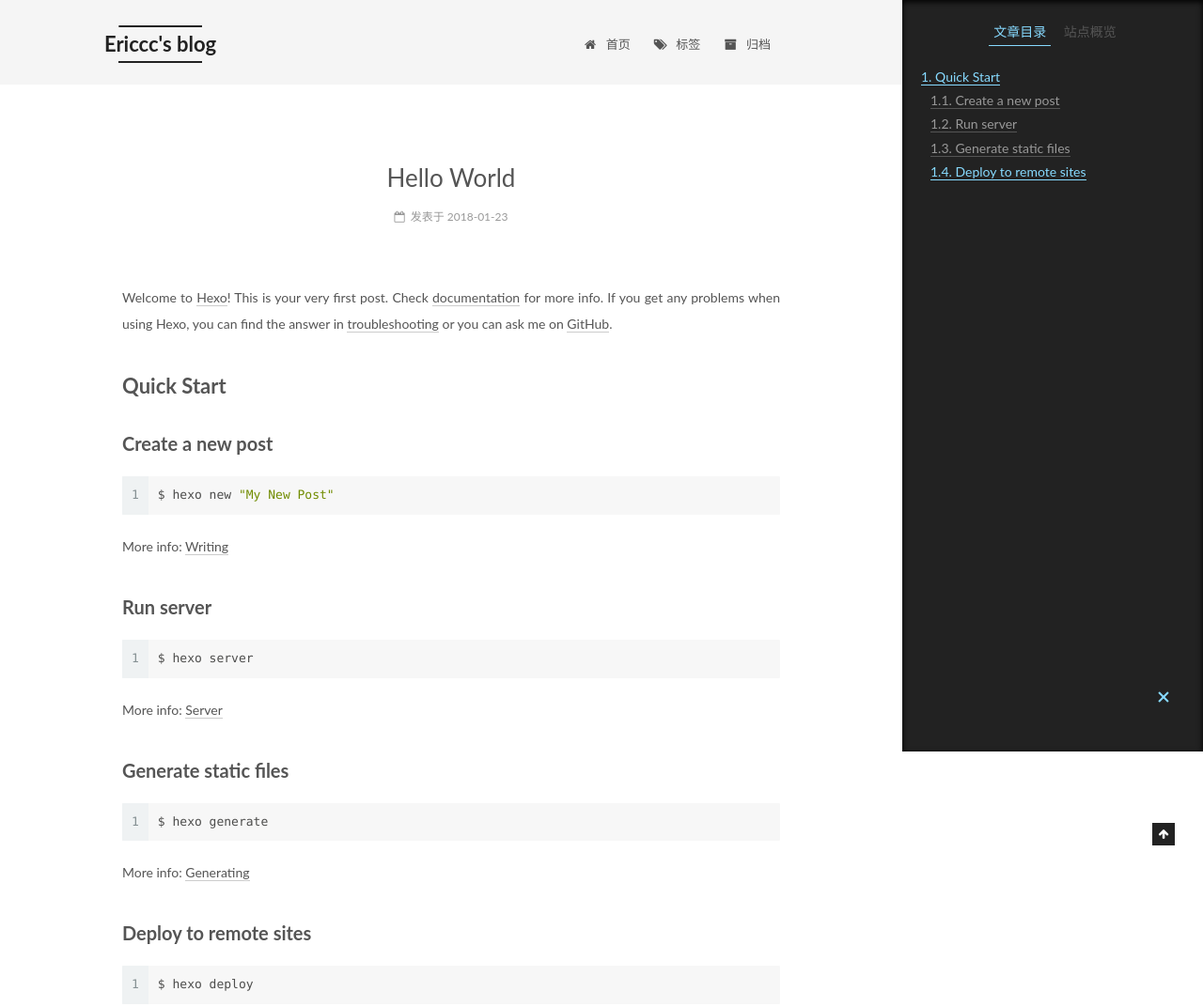
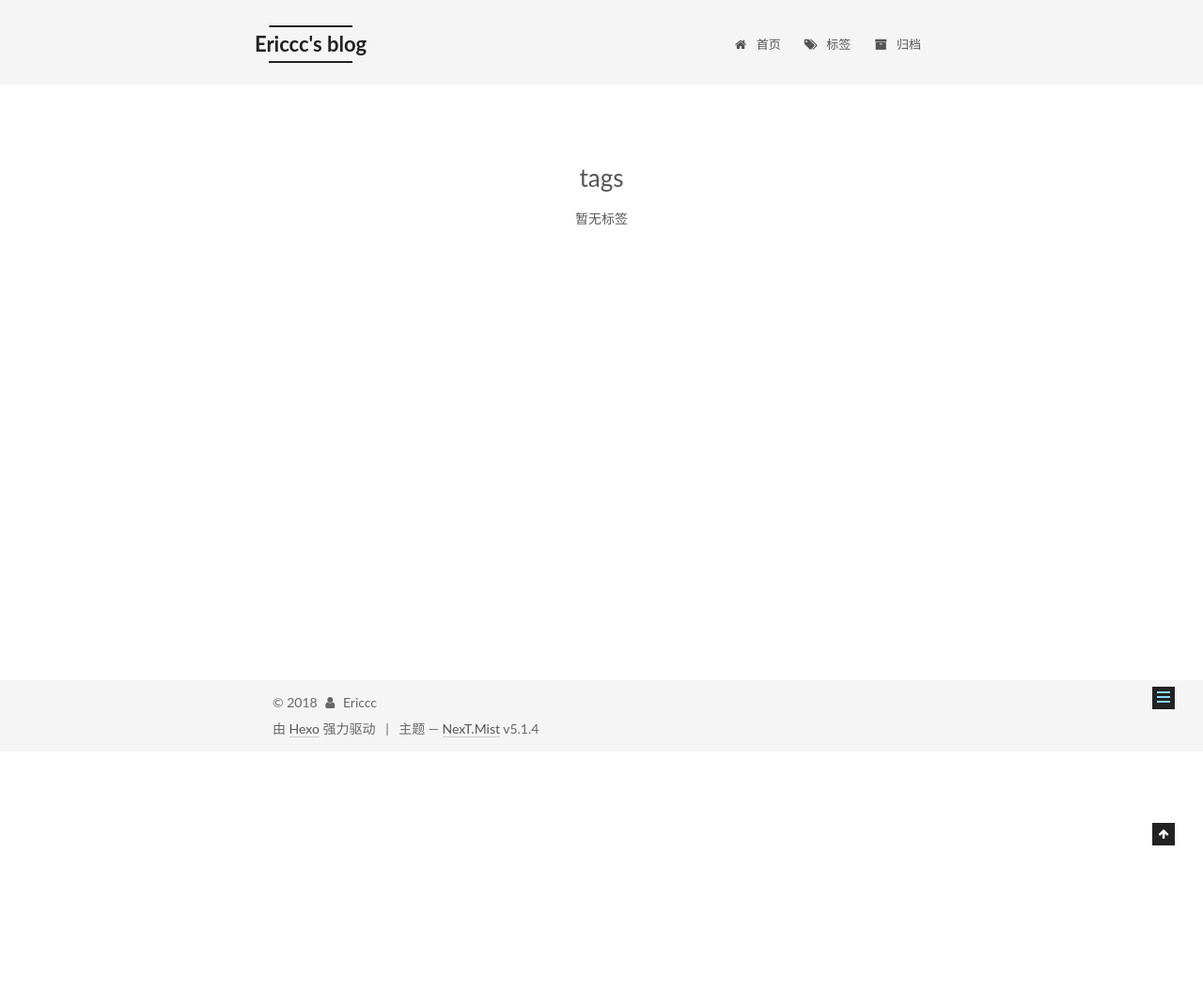
Before and after one commit to nash635-zz/nash635.github.io, a plain HTML site: page tags/index.html in a window 1280 px wide. Shown: the top 1072 px of the page at 94% size. After the commit the page ends 800 px from the top, so only its background shows below. Drawn offline with Linux system fonts and the light colour scheme.

Commit message:
Site updated: 2018-01-30 23:46:55

```diff
--- a/css/main.css
+++ b/css/main.css
@@ -1822,7 +1822,7 @@ pre .javascript .function {
   width: 4px;
   height: 4px;
   border-radius: 50%;
-  background: #ff2eff;
+  background: #95b12a;
 }
 .links-of-blogroll {
   font-size: 13px;
--- a/2018/01/23/hello-world/index.html
+++ b/tags/index.html
@@ -79,17 +79,14 @@
 
 
 
-<meta name="description" content="Welcome to Hexo! This is your very first post. Check documentation for more info. If you get any problems when using Hexo, you can find the answer in troubleshooting or you can ask me on GitHub. Quick">
-<meta property="og:type" content="article">
-<meta property="og:title" content="Hello World">
-<meta property="og:url" content="http://nash635.github.io/2018/01/23/hello-world/index.html">
+<meta property="og:type" content="website">
+<meta property="og:title" content="tags">
+<meta property="og:url" content="http://nash635.github.io/tags/index.html">
 <meta property="og:site_name" content="Ericcc&#39;s blog">
-<meta property="og:description" content="Welcome to Hexo! This is your very first post. Check documentation for more info. If you get any problems when using Hexo, you can find the answer in troubleshooting or you can ask me on GitHub. Quick">
 <meta property="og:locale" content="zh-Hans">
-<meta property="og:updated_time" content="2018-01-23T16:33:04.647Z">
+<meta property="og:updated_time" content="2018-01-31T07:46:02.730Z">
 <meta name="twitter:card" content="summary">
-<meta name="twitter:title" content="Hello World">
-<meta name="twitter:description" content="Welcome to Hexo! This is your very first post. Check documentation for more info. If you get any problems when using Hexo, you can find the answer in troubleshooting or you can ask me on GitHub. Quick">
+<meta name="twitter:title" content="tags">
 
 
 
@@ -119,13 +116,13 @@
 
 
 
-  <link rel="canonical" href="http://nash635.github.io/2018/01/23/hello-world/"/>
+  <link rel="canonical" href="http://nash635.github.io/tags/"/>
 
 
 
 
 
-  <title>Hello World | Ericcc's blog</title>
+  <title>tags | Ericcc's blog</title>
 
 
 
@@ -232,128 +229,38 @@
 
 
 
+    <div class="post-block page">
+      <header class="post-header">
+
+	<h1 class="post-title" itemprop="name headline">tags</h1>
+
+
+
+</header>
 
 
 
 
-
-  <article class="post post-type-normal" itemscope itemtype="http://schema.org/Article">
+      <div class="post-body">
 
 
+          <div class="tag-cloud">
+            <div class="tag-cloud-title">
+                暂无标签
+            </div>
+            <div class="tag-cloud-tags">
 
-  <div class="post-block">
-    <link itemprop="mainEntityOfPage" href="http://nash635.github.io/2018/01/23/hello-world/">
+            </div>
+          </div>
 
-    <span hidden itemprop="author" itemscope itemtype="http://schema.org/Person">
-      <meta itemprop="name" content="Ericcc">
-      <meta itemprop="description" content="">
-      <meta itemprop="image" content="/images/avatar.gif">
-    </span>
+      </div>
 
-    <span hidden itemprop="publisher" itemscope itemtype="http://schema.org/Organization">
-      <meta itemprop="name" content="Ericcc's blog">
-    </span>
-
-
-      <header class="post-header">
-
-
-
-          <h1 class="post-title" itemprop="name headline">Hello World</h1>
-
-
-        <div class="post-meta">
-          <span class="post-time">
-
-              <span class="post-meta-item-icon">
-                <i class="fa fa-calendar-o"></i>
-              </span>
-
-                <span class="post-meta-item-text">发表于</span>
-
-              <time title="创建于" itemprop="dateCreated datePublished" datetime="2018-01-23T08:33:04-08:00">
-                2018-01-23
-              </time>
-
-
-
-
-
-          </span>
-
-
-
-
-
-
-
-
-
-
-
-
-
-
-
-
-        </div>
-      </header>
-
-
-
-
-
-    <div class="post-body" itemprop="articleBody">
-
-
-
-
-
-        <p>Welcome to <a href="https://hexo.io/" target="_blank" rel="noopener">Hexo</a>! This is your very first post. Check <a href="https://hexo.io/docs/" target="_blank" rel="noopener">documentation</a> for more info. If you get any problems when using Hexo, you can find the answer in <a href="https://hexo.io/docs/troubleshooting.html" target="_blank" rel="noopener">troubleshooting</a> or you can ask me on <a href="https://github.com/hexojs/hexo/issues" target="_blank" rel="noopener">GitHub</a>.</p>
-<h2 id="Quick-Start"><a href="#Quick-Start" class="headerlink" title="Quick Start"></a>Quick Start</h2><h3 id="Create-a-new-post"><a href="#Create-a-new-post" class="headerlink" title="Create a new post"></a>Create a new post</h3><figure class="highlight bash"><table><tr><td class="gutter"><pre><span class="line">1</span><br></pre></td><td class="code"><pre><span class="line">$ hexo new <span class="string">"My New Post"</span></span><br></pre></td></tr></table></figure>
-<p>More info: <a href="https://hexo.io/docs/writing.html" target="_blank" rel="noopener">Writing</a></p>
-<h3 id="Run-server"><a href="#Run-server" class="headerlink" title="Run server"></a>Run server</h3><figure class="highlight bash"><table><tr><td class="gutter"><pre><span class="line">1</span><br></pre></td><td class="code"><pre><span class="line">$ hexo server</span><br></pre></td></tr></table></figure>
-<p>More info: <a href="https://hexo.io/docs/server.html" target="_blank" rel="noopener">Server</a></p>
-<h3 id="Generate-static-files"><a href="#Generate-static-files" class="headerlink" title="Generate static files"></a>Generate static files</h3><figure class="highlight bash"><table><tr><td class="gutter"><pre><span class="line">1</span><br></pre></td><td class="code"><pre><span class="line">$ hexo generate</span><br></pre></td></tr></table></figure>
-<p>More info: <a href="https://hexo.io/docs/generating.html" target="_blank" rel="noopener">Generating</a></p>
-<h3 id="Deploy-to-remote-sites"><a href="#Deploy-to-remote-sites" class="headerlink" title="Deploy to remote sites"></a>Deploy to remote sites</h3><figure class="highlight bash"><table><tr><td class="gutter"><pre><span class="line">1</span><br></pre></td><td class="code"><pre><span class="line">$ hexo deploy</span><br></pre></td></tr></table></figure>
-<p>More info: <a href="https://hexo.io/docs/deployment.html" target="_blank" rel="noopener">Deployment</a></p>
 
 
     </div>
 
 
 
-
-
-
-
-
-
-
-    <footer class="post-footer">
-
-
-
-
-
-
-
-
-
-
-    </footer>
-  </div>
-
-
-
-  </article>
-
-
-
-    <div class="post-spread">
-
-    </div>
   </div>
 
 
@@ -386,17 +293,8 @@
 
 
 
-        <ul class="sidebar-nav motion-element">
-          <li class="sidebar-nav-toc sidebar-nav-active" data-target="post-toc-wrap">
-            文章目录
-          </li>
-          <li class="sidebar-nav-overview" data-target="site-overview-wrap">
-            站点概览
-          </li>
-        </ul>
 
-
-      <section class="site-overview-wrap sidebar-panel">
+      <section class="site-overview-wrap sidebar-panel sidebar-panel-active">
         <div class="site-overview">
           <div class="site-author motion-element" itemprop="author" itemscope itemtype="http://schema.org/Person">
 
@@ -438,22 +336,6 @@
         </div>
       </section>
 
-
-      <!--noindex-->
-        <section class="post-toc-wrap motion-element sidebar-panel sidebar-panel-active">
-          <div class="post-toc">
-
-
-
-
-
-
-              <div class="post-toc-content"><ol class="nav"><li class="nav-item nav-level-2"><a class="nav-link" href="#Quick-Start"><span class="nav-number">1.</span> <span class="nav-text">Quick Start</span></a><ol class="nav-child"><li class="nav-item nav-level-3"><a class="nav-link" href="#Create-a-new-post"><span class="nav-number">1.1.</span> <span class="nav-text">Create a new post</span></a></li><li class="nav-item nav-level-3"><a class="nav-link" href="#Run-server"><span class="nav-number">1.2.</span> <span class="nav-text">Run server</span></a></li><li class="nav-item nav-level-3"><a class="nav-link" href="#Generate-static-files"><span class="nav-number">1.3.</span> <span class="nav-text">Generate static files</span></a></li><li class="nav-item nav-level-3"><a class="nav-link" href="#Deploy-to-remote-sites"><span class="nav-number">1.4.</span> <span class="nav-text">Deploy to remote sites</span></a></li></ol></li></ol></div>
-
-
-          </div>
-        </section>
-      <!--/noindex-->
 
 
 
```
Also changed, not shown: archives/2018/01/index.html (+3 -3 lines), archives/2018/index.html (+3 -3 lines), archives/index.html (+3 -3 lines), index.html (+2 -2 lines).
